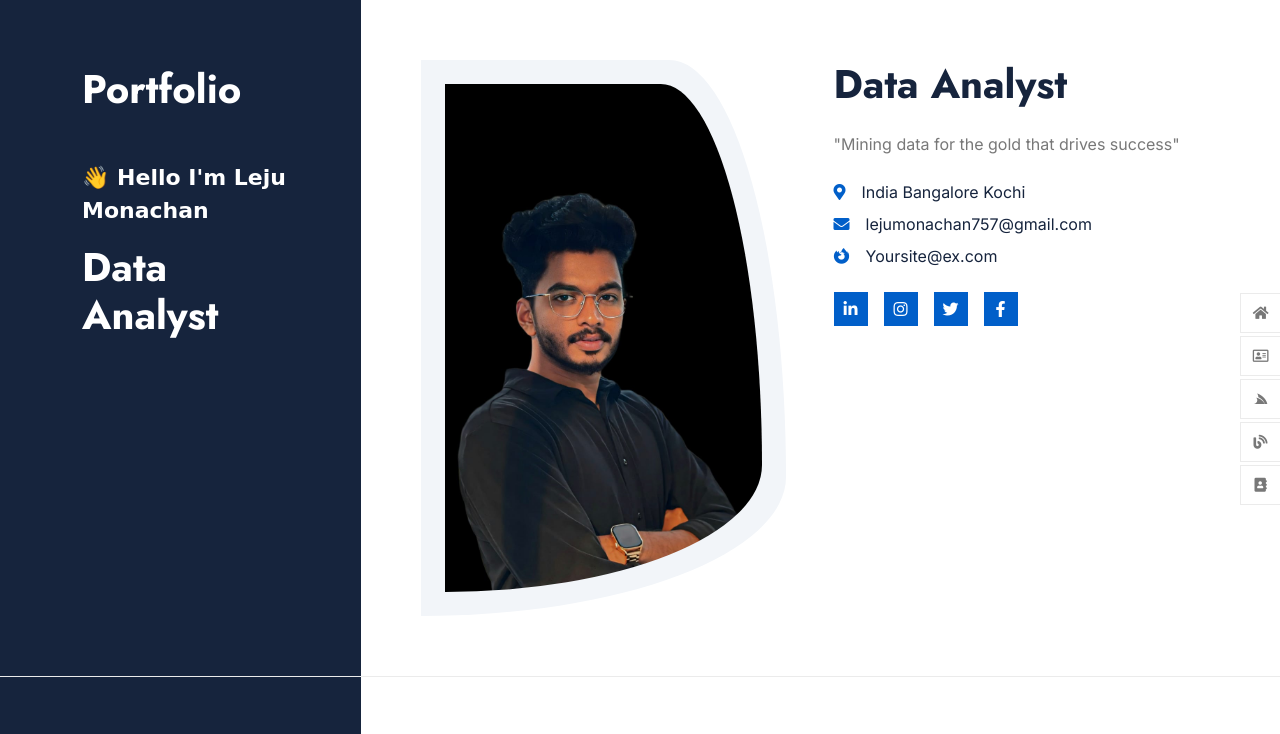
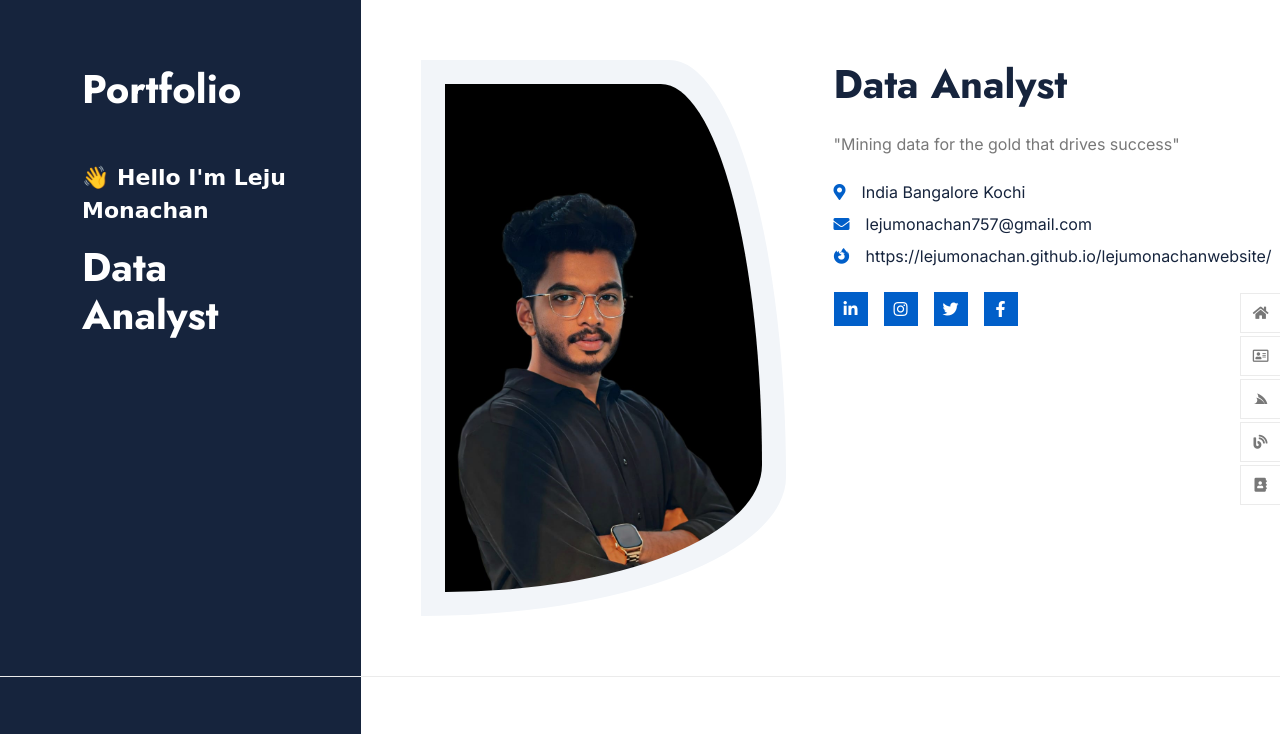
Before and after one commit to lejumonachan/lejumonachanwebsite, a plain HTML site: page index.html in a window 1280 px wide. Shown: the top 734 px of the page. Drawn offline with nearby package versions, Linux system fonts and the light colour scheme; a web font is replaced by a local one.

Commit message:
Update index.html

```diff
--- a/index.html
+++ b/index.html
@@ -93,7 +93,7 @@
 
                                     <div class="d-flex align-items-center mb-4">
                                         <i class="fab fa-firefox-browser text-primary me-3"></i>
-                                        <p class="text-dark mb-0">Yoursite@ex.com</p>
+                                        <p class="text-dark mb-0">https://lejumonachan.github.io/lejumonachanwebsite/</p>
                                     </div>
                                     <div class="d-flex">
                                         <a class="btn btn-primary btn-sm-square me-3" href="https://www.linkedin.com/in/leju-monachan757/"><i class="fab fa-linkedin-in text-white"></i></a>
@@ -677,7 +677,7 @@
                                     </div>
                                 </div>
                                 <div class="col-12 text-center">
-                                    <span class="text-body"><a href="#" class="border-bottom text-white"><i class="fas fa-copyright text-body me-2"></i>Your Site Name</a>, All right reserved.</span>
+                                    <span class="text-body"><a href="https://lejumonachan.github.io/lejumonachanwebsite/" class="border-bottom text-white"><i class="fas fa-copyright text-body me-2"></i>My Site Name</a>, All right reserved.</span>
                                 </div>
                                 <div class="col-12 text-center text-body">
                                     <!--/*** This template is free as long as you keep the below author’s credit link/attribution link/backlink. ***/-->
```
